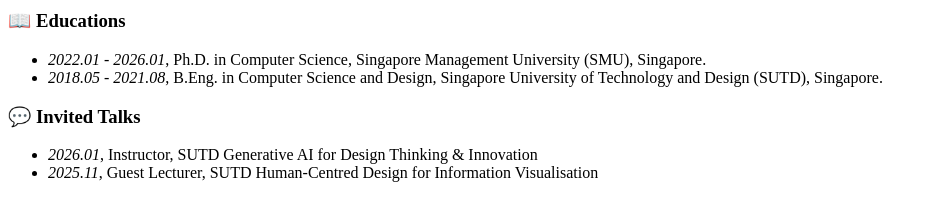
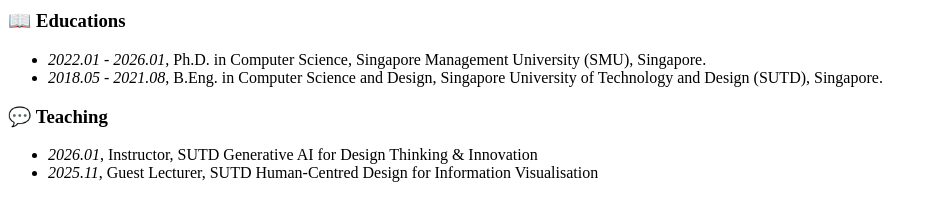
Before and after one commit to DrZRH/DrZRH.github.io, a Jekyll site: the page built from _pages/includes/others.md, in a window 1280 px wide. Shown: the part 376-597 px from the top of the page, without its empty margins (0-934 px from the left). Built offline with Jekyll 4.4.1, drawn with Linux system fonts in a browser that asks for light colours; our own code applies the rules of GitHub Pages for plain Markdown files.

Commit message:
Update others.md

```diff
--- a/_pages/includes/others.md
+++ b/_pages/includes/others.md
@@ -3,7 +3,7 @@
 - *2022.01 - 2026.01*, Ph.D. in Computer Science, Singapore Management University (SMU), Singapore.
 - *2018.05 - 2021.08*, B.Eng. in Computer Science and Design, Singapore University of Technology and Design (SUTD), Singapore.
 
-# 💬 Invited Talks
+# 💬 Teaching
 - *2026.01*, Instructor, SUTD Generative AI for Design Thinking & Innovation
 - *2025.11*, Guest Lecturer, SUTD Human-Centred Design for Information Visualisation
 
```
